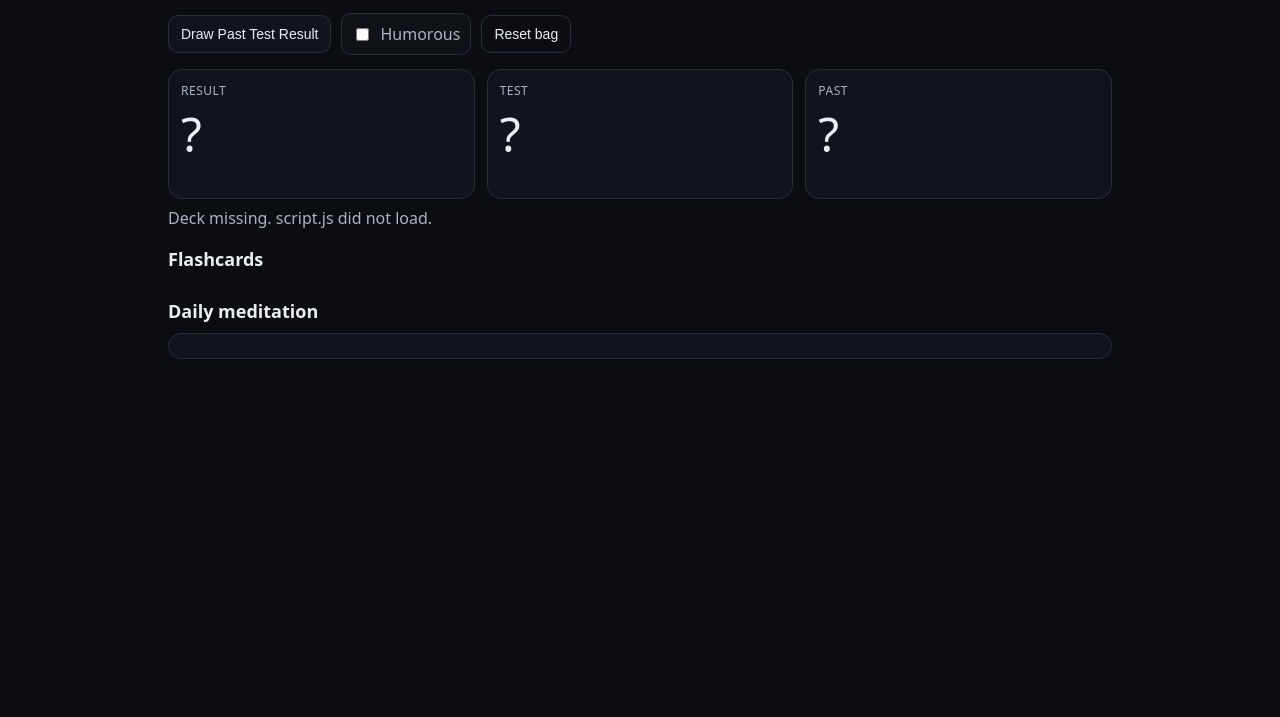
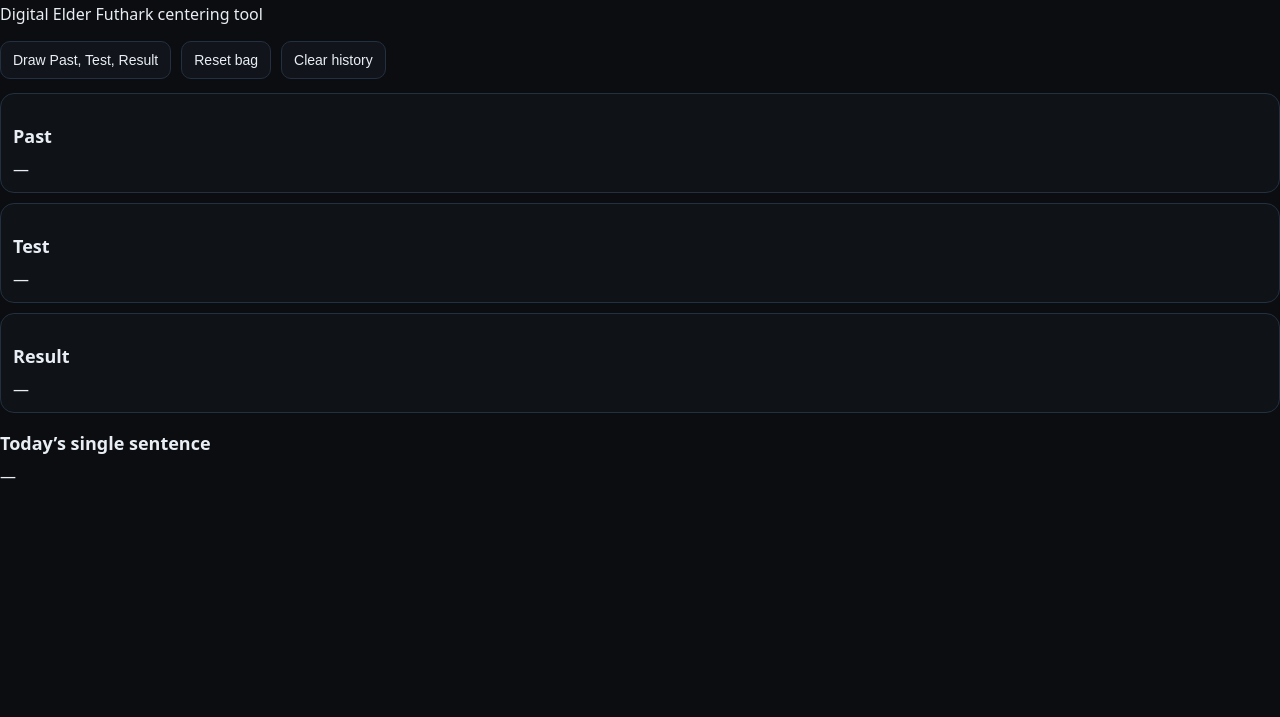
Before and after one commit to G2peterson/runes-everything, a plain HTML site: page index.html in a window 1280 px wide. Shown: the part 83-800 px from the top of the page. Drawn offline with Linux system fonts and the light colour scheme.

Commit message:
Update index.html

```diff
--- a/index.html
+++ b/index.html
@@ -1,66 +1,51 @@
-<!doctype html>
+<!DOCTYPE html>
 <html lang="en">
 <head>
-    <meta charset="utf-8" />
+  <meta charset="UTF-8" />
   <meta name="viewport" content="width=device-width, initial-scale=1" />
   <title>Runes Everything</title>
+
+  <!-- CSS -->
   <link rel="stylesheet" href="./style.css" />
-    <script defer src="./script.js"></script>
-    <script defer src="./main.js"></script>
 </head>
 
 <body>
-    <main class="wrap">
-      <header class="top">
-        <h1>Runes Everything</h1>
-        <p class="sub">Past, Test, Result. Right box is Past. Middle is Test. Left is Result.</p>
-      </header>
 
-      <section class="controls">
-        <button id="drawBtn" type="button">Draw Past Test Result</button>
+  <h1>runes-everything</h1>
+  <p>Digital Elder Futhark centering tool</p>
 
-        <label class="toggle">
-          <input id="toneToggle" type="checkbox" />
-          Humorous
-        </label>
-
-        <button id="resetBtn" type="button" class="ghost">Reset bag</button>
-      </section>
-
-      <section class="spread" aria-label="Three rune spread">
-        <div class="box">
-          <div class="label">Result</div>
-          <div class="glyph" id="glyphResult">?</div>
-          <div class="meta" id="metaResult"></div>
+  <div class="controls">
+    <button id="drawBtn">Draw Past, Test, Result</button>
+    <button id="resetBtn">Reset bag</button>
+    <button id="clearBtn">Clear history</button>
   </div>
 
-        <div class="box">
-          <div class="label">Test</div>
-          <div class="glyph" id="glyphTest">?</div>
-          <div class="meta" id="metaTest"></div>
+  <div class="cards">
+
+    <div class="card" id="pastCard">
+      <h2>Past</h2>
+      <div class="content">—</div>
     </div>
 
-        <div class="box">
-          <div class="label">Past</div>
-          <div class="glyph" id="glyphPast">?</div>
-          <div class="meta" id="metaPast"></div>
+    <div class="card" id="testCard">
+      <h2>Test</h2>
+      <div class="content">—</div>
     </div>
-      </section>
 
-      <section class="statusline">
-        <div id="status"></div>
-        <div id="lastDraw"></div>
-      </section>
+    <div class="card" id="resultCard">
+      <h2>Result</h2>
+      <div class="content">—</div>
+    </div>
 
-      <section>
-        <h2>Flashcards</h2>
-        <div id="cards" class="cards"></div>
-      </section>
+  </div>
 
-      <section>
-        <h2>Daily meditation</h2>
-        <div id="reading" class="reading"></div>
-      </section>
-    </main>
+  <h2>Today’s single sentence</h2>
+  <div id="sentence">—</div>
+
+  <!-- JAVASCRIPT (ORDER MATTERS) -->
+  <script src="./runes.js"></script>
+  <script src="./main.js"></script>
+  <script src="./script.js"></script>
+
 </body>
 </html>
```
Lines whose indentation alone changed are shown as unchanged.
